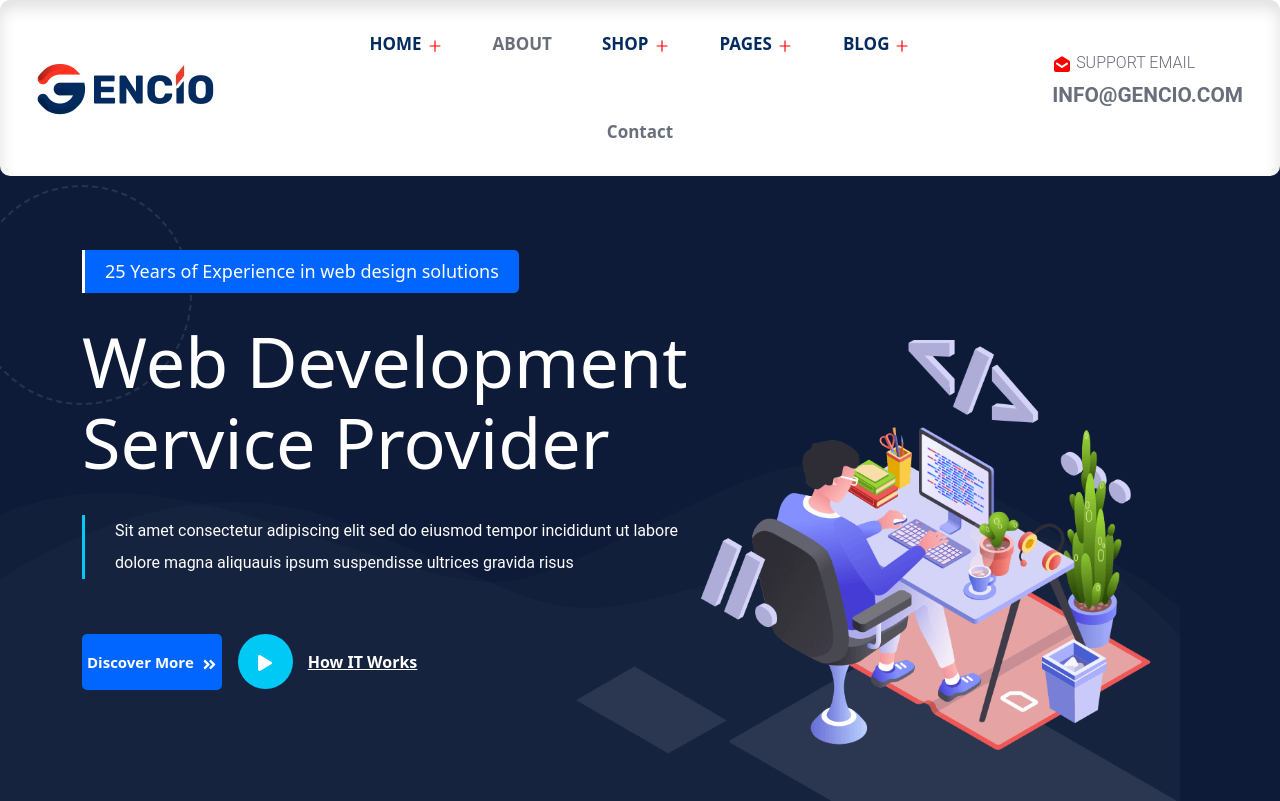
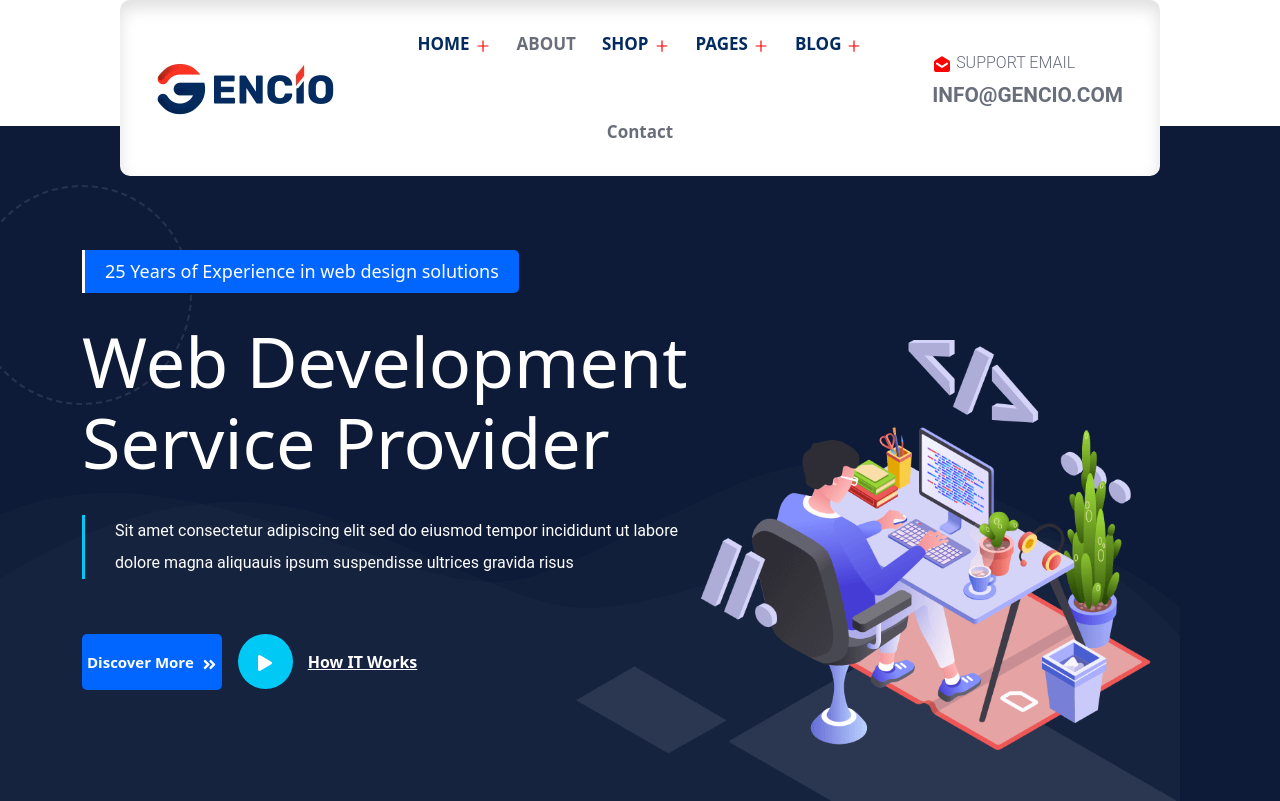
Before and after one commit to uzairkhan55465/EdyssaWeb, a React (Create React App) app: page / in a window 1280 px wide. Shown: the top 801 px of the page. Built offline with nearby package versions, Linux system fonts and the light colour scheme.

Commit message:
update header

```diff
--- a/src/Components/Header/style.css
+++ b/src/Components/Header/style.css
@@ -418,8 +418,8 @@ a.theme-btn:after {
 
 .tp-it-header__main {
     border-radius: 10px;
-    /* margin-left: 120px;
-    margin-right: 120px; */
+    margin-left: 120px;
+    margin-right: 120px;
     padding-left: 25px;
     padding-right: 25px;
     box-shadow: inset 0px 8px 16px 0px rgba(101, 101, 101, 0.2);
@@ -829,3 +829,11 @@ font-size: 11px;
         order: 2;
     }
 }
+
+
+@media screen and (max-width: 479px) and (min-width: 320px) {
+    .tp-it-header__main {
+        margin-left: 0px!important; /* Update left margin for small screens */
+        margin-right: 0px!important; /* Update right margin for small screens */
+    }
+}
```
